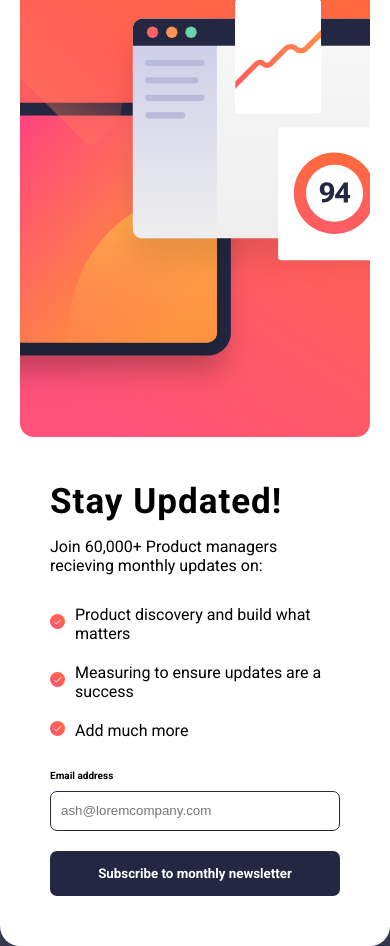
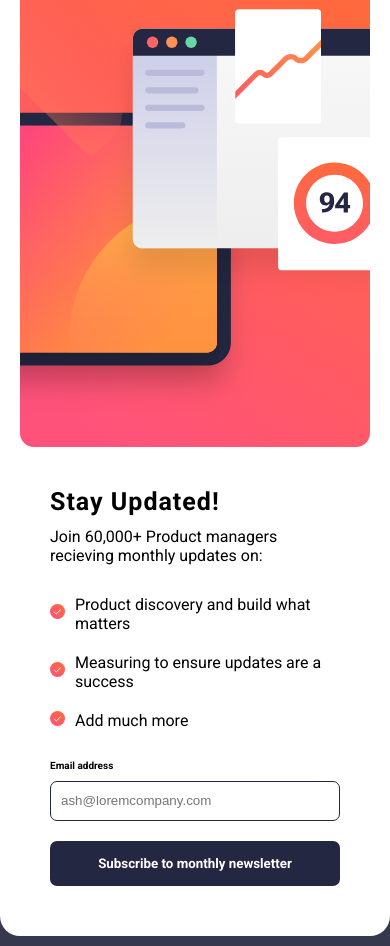
Before and after one commit to XasanMahadCusmaan1/Frontend-Mentor-newsletter-sign-up-with-success-message, a plain HTML site: page index.html in a window 390 px wide. Drawn offline with Linux system fonts and the light colour scheme.

Commit message:
removed the padding with the media query

```diff
--- a/style.css
+++ b/style.css
@@ -115,7 +115,6 @@ button:hover{
         display: flex;
         flex-direction: column-reverse;
         width: 100%;
-        padding: none;
     }
     .content-side{
         width: 100%;
@@ -132,6 +131,6 @@ button:hover{
 }
 @media only screen  and (max-width: 400px){
     h1{
-        font-size: 35px;
+        font-size: 25px;
     }
 }
```
